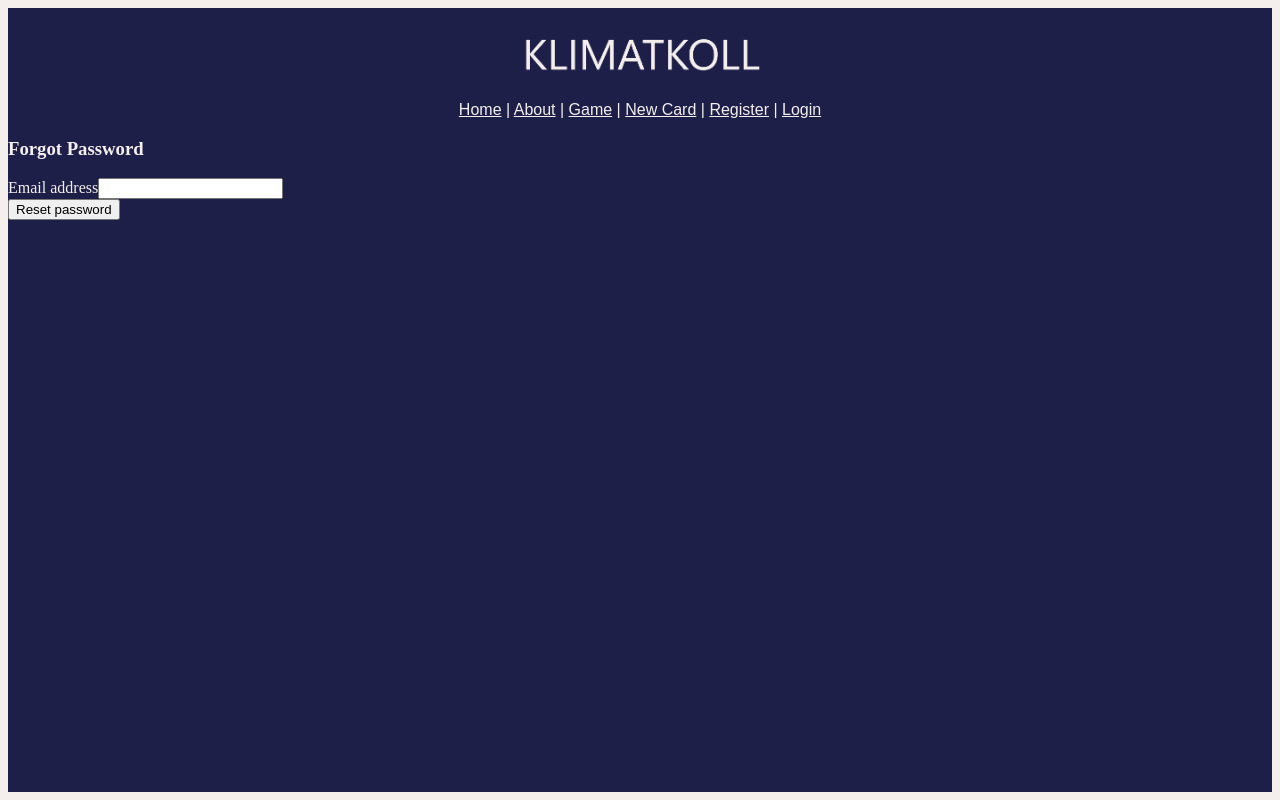
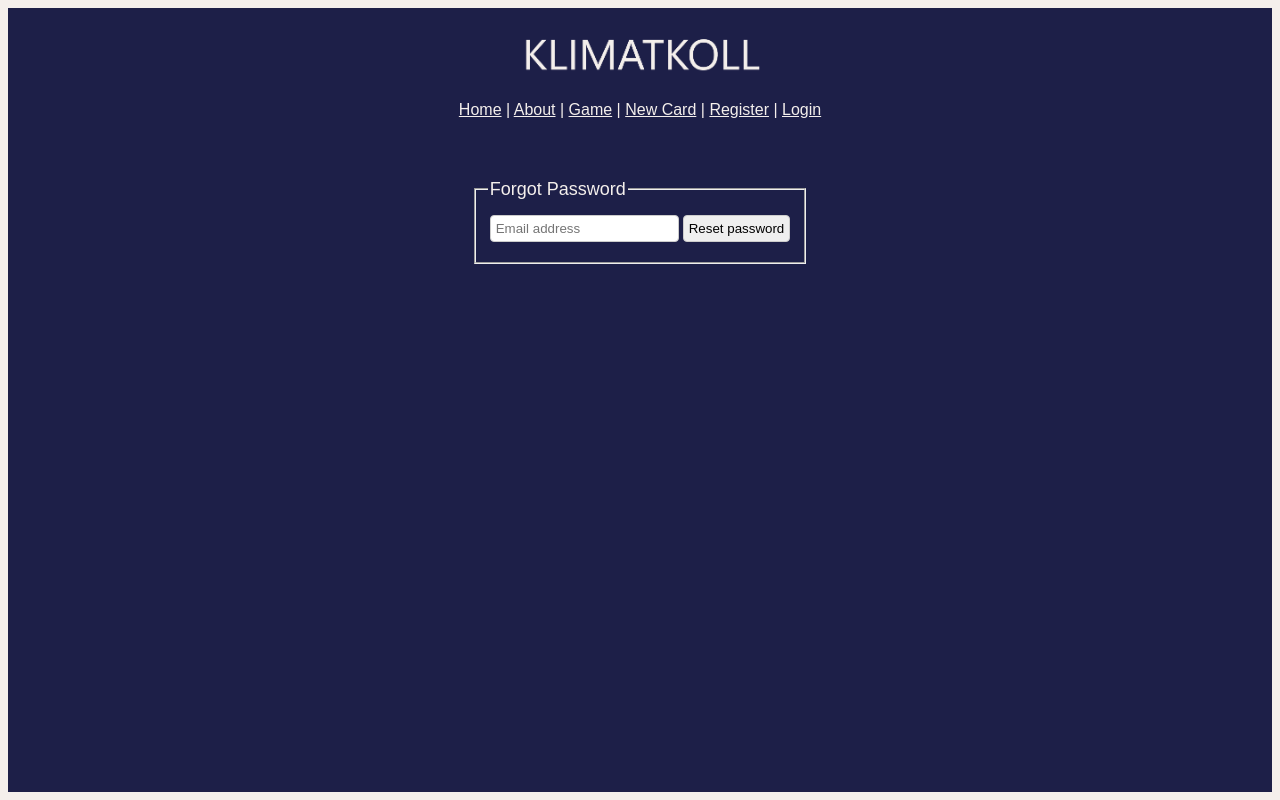
Before and after one commit to ElskeM/CardGameScrum, a Vue app in the folder cardgame_frontend/: page /ForgotPassword in a window 1280 px wide. Built offline with nearby package versions, Linux system fonts and the light colour scheme; what vue-simple-alert would draw is missing.

Commit message:
lite styling på 'forgot password' sidan

```diff
--- a/cardgame_frontend/src/views/ForgotPassword.vue
+++ b/cardgame_frontend/src/views/ForgotPassword.vue
@@ -1,13 +1,13 @@
 <template>
-    <div>
+  <div class="overall">
     <form>
-            <h3>Forgot Password</h3>
-
+      <fieldset>
+        <legend>Forgot Password</legend>
         <div class="form">
-                <label>Email address</label>
-                <input type="email">
+          <input type="email" placeholder="Email address" />
+          <button type="submit">Reset password</button>
         </div>
-            <button type="submit">Reset password</button>
+      </fieldset>
     </form>
   </div>
 </template>
@@ -15,12 +15,31 @@
 <script>
 export default {
   data() {
-        return {}
-
-    }
-}
+    return {};
+  },
+};
 </script>
 <style scoped>
-* {
-    color: white;
+.overall {
+  margin-top: 30px;
 }
+legend {
+  font-size: 18px;
+}
+form {
+  display: flex;
+  align-items: center;
+  justify-content: center;
+  font-family: Arial, Helvetica, sans-serif;
+  padding: 30px;
+}
+input,
+button {
+  padding: 5px;
+  border: 1px solid #ccc;
+  border-radius: 4px;
+  margin: 2px;
+  margin-top: 10px;
+  margin-bottom: 10px;
+}
+</style>
--- a/cardgame_frontend/src/views/Login.vue
+++ b/cardgame_frontend/src/views/Login.vue
@@ -54,6 +54,9 @@ export default {
 .overall {
   margin-top: 30px;
 }
+legend {
+  font-size: 18px;
+}
 form {
   display: flex;
   align-items: center;
--- a/cardgame_frontend/src/views/Register.vue
+++ b/cardgame_frontend/src/views/Register.vue
@@ -109,7 +109,7 @@ button {
   -webkit-box-sizing: border-box;
   font-family: Arial, Helvetica, sans-serif;
   align-content: center;
-  border-radius: 5px;
+  border-radius: 4px;
   padding: 30px;
   width: 25%;
   margin: auto;
```
Lines whose indentation alone changed are shown as unchanged.
